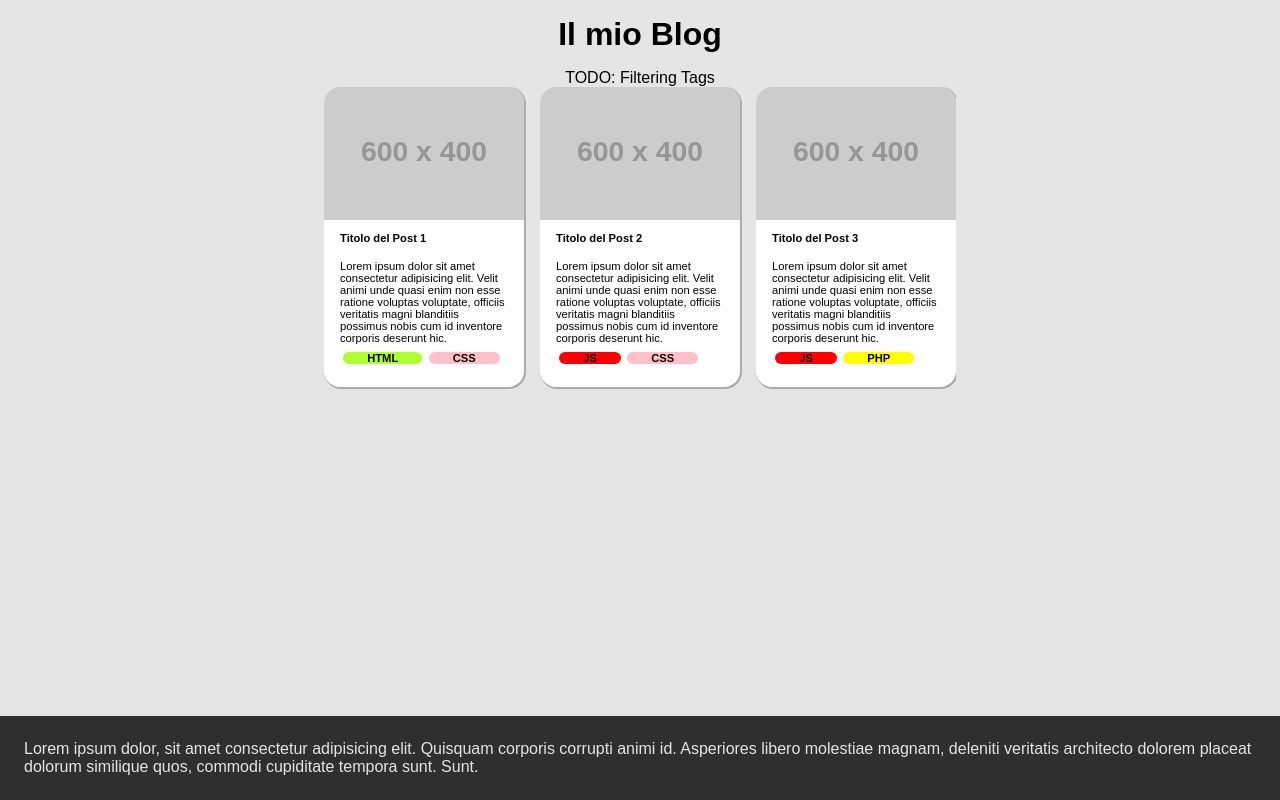
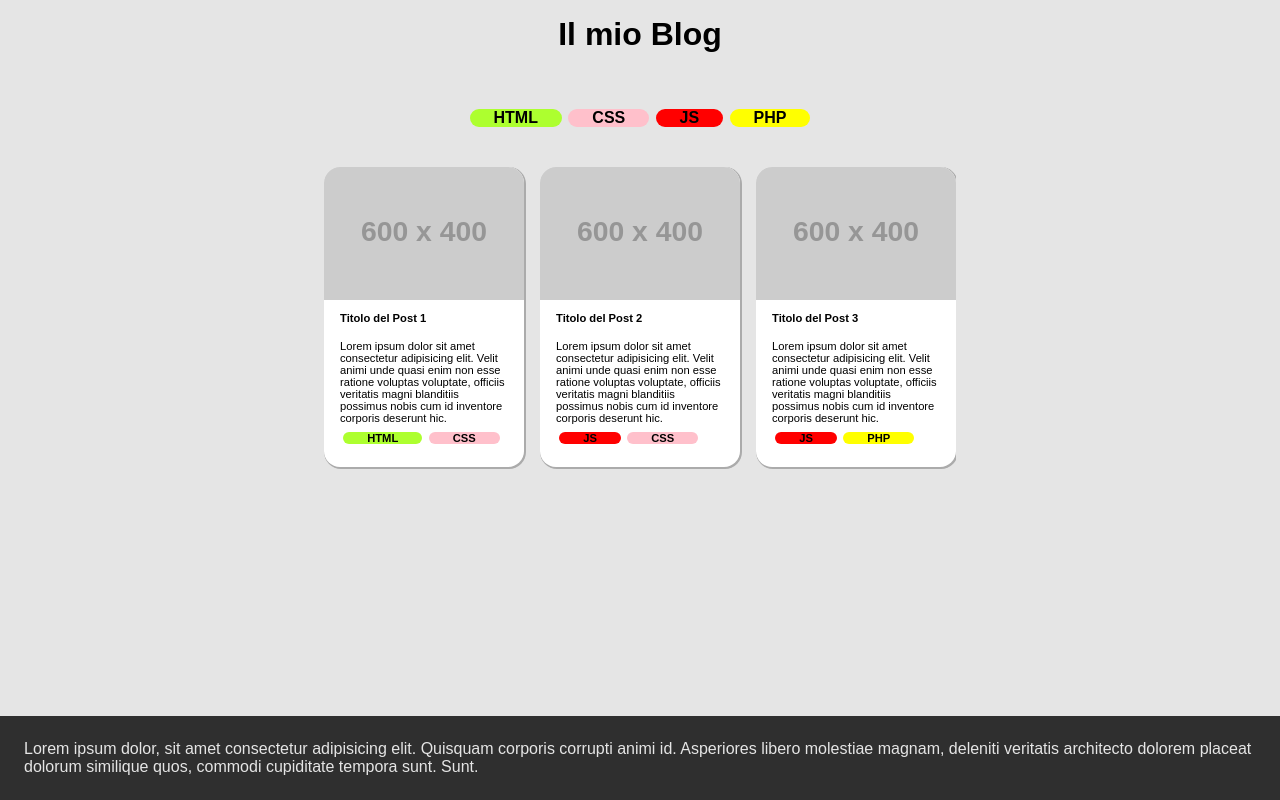
Before and after one commit to MarcoProstamo/react-components, a React (Vite) app: page / in a window 1280 px wide. Built offline with nearby package versions, Linux system fonts and the light colour scheme.

Commit message:
Add → Filtering Section

```diff
--- a/src/components/Filter.jsx
+++ b/src/components/Filter.jsx
@@ -1,10 +1,11 @@
 export default function Filter({ tagsList }) {
   return (
     <>
-      <section>
-        <p className="text-center">TODO: Filtering Tags</p>
+      <section className="text-center my-5">
         {tagsList.map((tag, index) => (
-          <span key={index}>{tag}</span>
+          <span key={index} className={`badge-${tag} px-3 cursor-pointer`}>
+            {tag}
+          </span>
         ))}
       </section>
     </>
--- a/src/components/Main.jsx
+++ b/src/components/Main.jsx
@@ -1,12 +1,20 @@
 import Filter from "./Filter";
 import Card from "./Card";
 import { posts } from "../data/posts";
+
+const tagsList = [];
+posts.map((post, i) => {
+  post.tags.map((tag) => {
+    if (!tagsList.includes(tag)) tagsList.push(tag);
+  });
+});
+console.log(tagsList);
 
 export default function Main() {
   return (
     <>
       <main>
-        <Filter tagsList={[]} />
+        <Filter tagsList={tagsList} />
         <div className="card-container">
           {posts
             .filter((post) => post.published)
--- a/src/index.css
+++ b/src/index.css
@@ -44,6 +44,10 @@ body {
 
 .text-uppercase {
   text-transform: uppercase;
+}
+
+.cursor-pointer {
+  cursor: pointer;
 }
 
 /* # Layout */
```
